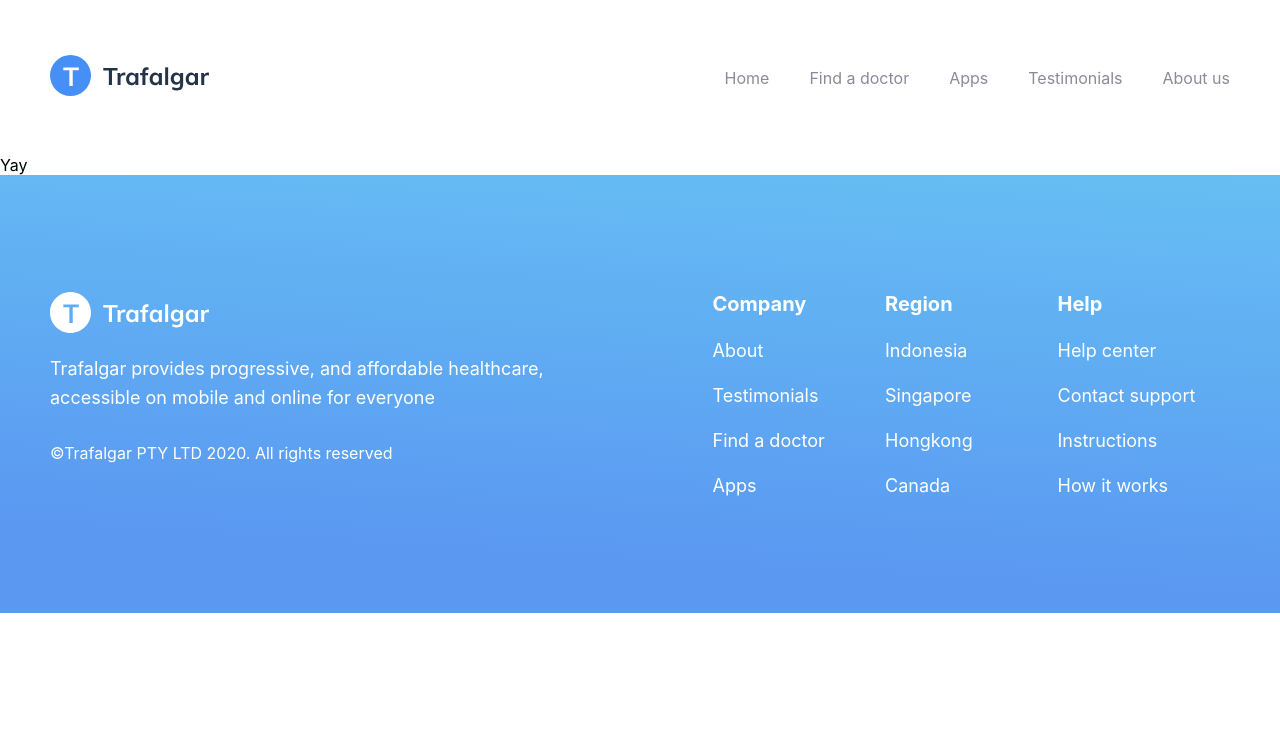
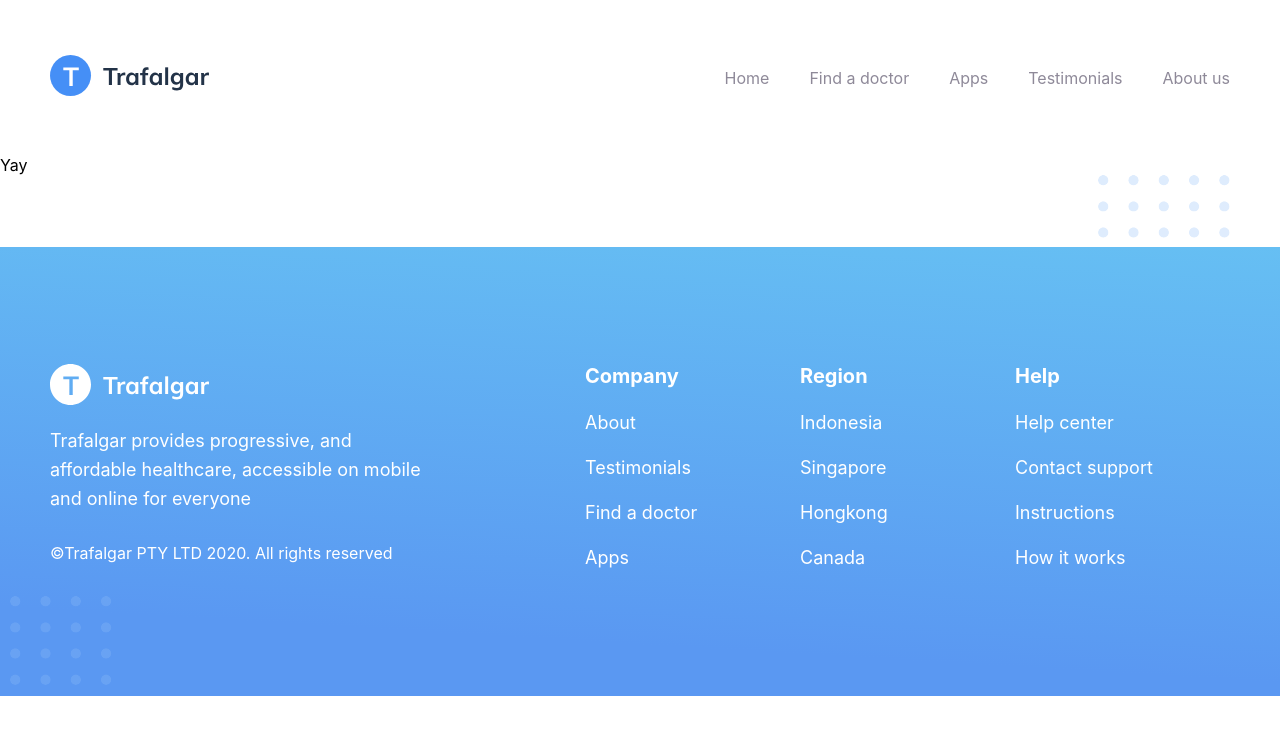
Before and after one commit to chanhman/trafalgar, a Next.js app: page / in a window 1280 px wide. Shown: the top 734 px of the page. Built offline with nearby package versions, Linux system fonts and the light colour scheme.

Commit message:
add dots to footer

```diff
--- a/components/Footer/styles.module.scss
+++ b/components/Footer/styles.module.scss
@@ -1,19 +1,53 @@
 @import 'styles/mixins';
 
 .container {
+  position: relative;
+
+  margin-top: 4.5rem;
   padding-top: 7.3125rem;
   padding-bottom: 7.3125rem;
 
   color: #fff;
 
   background: linear-gradient(183.41deg, #67c3f3 -8.57%, #5a98f2 82.96%);
+
+  &::before {
+    content: '';
+
+    position: absolute;
+    top: -4.5rem;
+    right: 3.125rem;
+    z-index: -1;
+
+    display: block;
+    height: 7.1875rem;
+    width: 8.25rem;
+
+    background: transparent url(/dots.svg) center center no-repeat;
+    opacity: 0.3;
+  }
+
+  &::after {
+    content: '';
+
+    position: absolute;
+    bottom: 0.625rem;
+    left: 0.625rem;
+
+    display: block;
+    height: 5.625rem;
+    width: 6.375rem;
+
+    background: transparent url(/dots.svg) left top no-repeat;
+    opacity: 0.26;
+  }
 }
 
 .inner {
   @include container;
 
   display: grid;
-  grid-template-columns: 1fr 1fr;
+  grid-template-columns: 24.375rem 1fr;
   grid-column-gap: 9.0625rem;
 }
 
```
Also changed, not shown: public/dots.svg (added).
